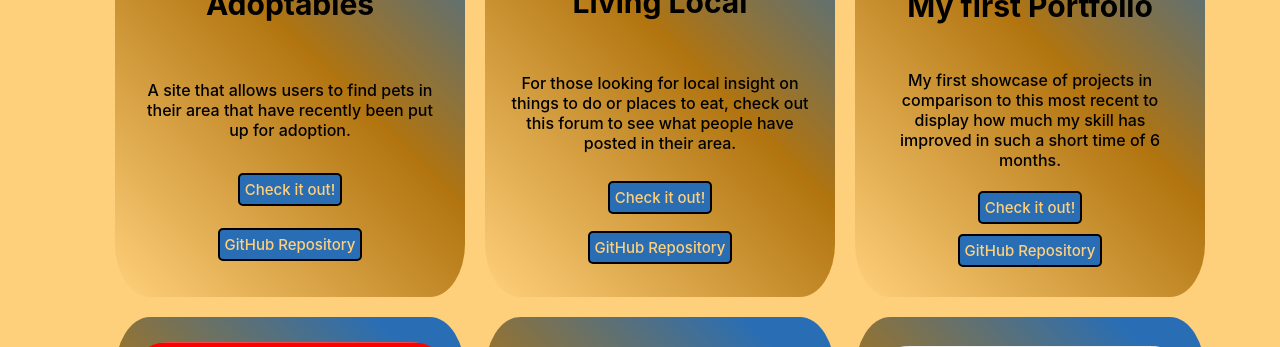
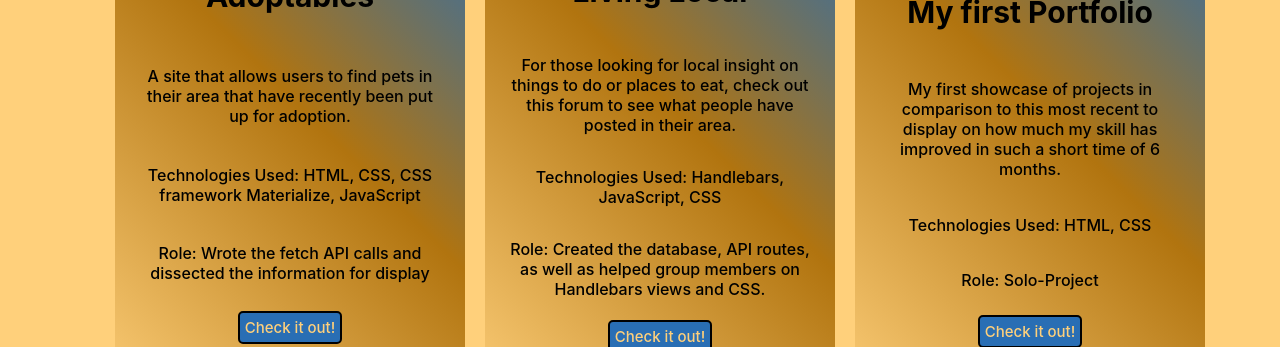
Before and after one commit to joe-white09/joe-white-port22, a React (Create React App) app: page / in a window 1280 px wide. Both pictures are taken after a click on the item "portfolio". Shown: the part 453-800 px from the top of the page. Built offline with nearby package versions, Linux system fonts and the light colour scheme.

Commit message:
updated project display to include technologies and role

```diff
--- a/src/components/ProjectList/index.js
+++ b/src/components/ProjectList/index.js
@@ -6,6 +6,8 @@ const ProjectList = () => {
             name: 'adoptables',
             title: 'Adoptables',
             alt: 'Adoption site for pets',
+            technologies: 'HTML, CSS, CSS framework Materialize, JavaScript ',
+            role: 'Wrote the fetch API calls and dissected the information for display',
             description: 'A site that allows users to find pets in their area that have recently been put up for adoption.',
             deployedUrl: 'https://nangtuong.github.io/Adoptables/',
             gitHubUrl: 'https://github.com/NangTuong/Adoptables'
@@ -14,6 +16,8 @@ const ProjectList = () => {
             name: 'living-local',
             title: 'Living Local',
             alt: 'Forum to search local activities',
+            technologies: 'Handlebars, JavaScript, CSS',
+            role: 'Created the database, API routes, as well as helped group members on Handlebars views and CSS.',
             description: 'For those looking for local insight on things to do or places to eat, check out this forum to see what people have posted in their area.',
             deployedUrl: 'https://living-locally.herokuapp.com/',
             gitHubUrl: 'https://github.com/coneboybebop/project-2-group-6'
@@ -22,15 +26,19 @@ const ProjectList = () => {
             name: 'portfolio',
             title: 'My first Portfolio',
             alt: "Joe White's first portfolio project",
-            description: 'My first showcase of projects in comparison to this most recent to display how much my skill has improved in such a short time of 6 months.',
+            technologies: 'HTML, CSS',
+            role: 'Solo-Project',
+            description: 'My first showcase of projects in comparison to this most recent to display on how much my skill has improved in such a short time of 6 months.',
             deployedUrl: 'https://joe-white09.github.io/joe-white-portfolio/',
             gitHubUrl: 'https://github.com/joe-white09/joe-white-portfolio'
         },
         {
             name: 'team-profile-generator',
             title: 'Team Profile Generator',
+            alt: 'Node application to create a HTML page',
+            technologies: 'JavaScript, CSS, Inquirer',
+            role: 'Solo project, created inquirer prompt as well as templates to display the user input.',
             description: 'A node application to create an html page through the command line to display a team with corresponding contact information.',
-            alt: 'Node application to create a HTML page',
             deployedUrl: '',
             gitHubUrl: 'https://github.com/joe-white09/team-profile-generator'
         },
@@ -38,6 +46,8 @@ const ProjectList = () => {
             name: 'the-tech-blog',
             title: 'The Tech Blog',
             alt: 'Forum to post and comment on latest technology',
+            technologies: 'JavaScript, Handlebars, CSS, MySQL, MongoDB',
+            role: 'Solo project, created database, API calls, as well as styled pages to match mock-up.',
             description: 'Site that allows users to see new articles that others have shared, as well as log in to create posts and leave comments for other users.',
             deployedUrl: 'https://aqueous-woodland-50367.herokuapp.com/',
             gitHubUrl: 'https://github.com/joe-white09/the-tech-blog'
@@ -46,6 +56,8 @@ const ProjectList = () => {
             name: 'weather-dashboard',
             title: 'Weather Dashboard',
             alt: 'Weather forecast application',
+            technologies: 'JavaScript, HTML, CSS, Fetch API',
+            role: 'Solo project, created API calls, functions to display data, as well as HTML and CSS to display content.',
             description: 'Application that allows users to search by city name to obtain the current weather conditions as well as the 5-day forecast.',
             deployedUrl: 'https://joe-white09.github.io/weather-dashboard/',
             gitHubUrl: 'https://github.com/joe-white09/weather-dashboard'
@@ -65,6 +77,8 @@ const ProjectList = () => {
                         />
                         <h3>{image.title}</h3>
                         <p>{image.description}</p>
+                        <p>Technologies Used: {image.technologies}</p>
+                        <p>Role: {image.role}</p>
                         {image.deployedUrl === '' ? (
                             <p>Project is not deployed online</p>
                         ) : (
--- a/src/components/Resume/index.js
+++ b/src/components/Resume/index.js
@@ -1,4 +1,4 @@
-import resumeFile from '../../assets/resume/JoeWhite_WebDeveloper_Resume.pdf';
+import resumeFile from '../../assets/resume/JoeWhite-WebDeveloper-Resume.pdf';
 
 const Resume = () => {
     return(
```
